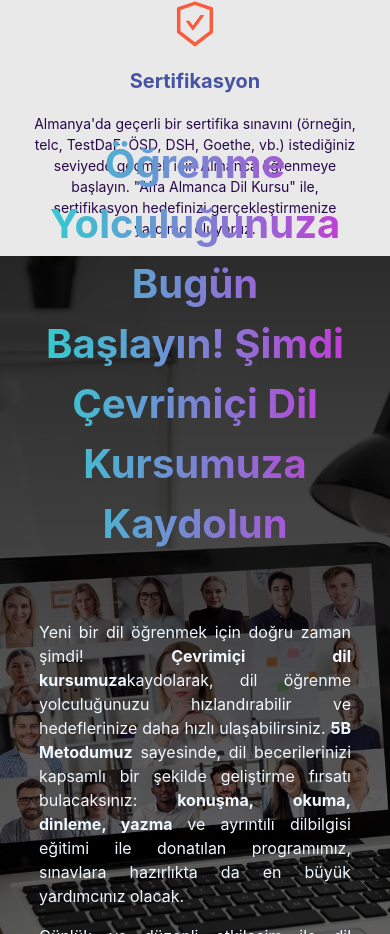
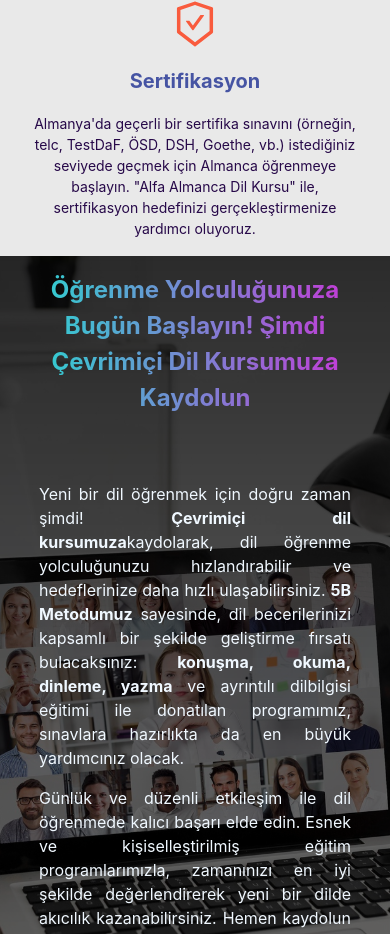
Before and after one commit to sercanbaris/alfa-almanca, a React (Vite) app: page / in a window 390 px wide. Shown: the part 2017-2951 px from the top of the page. Built offline with nearby package versions, Linux system fonts and the light colour scheme.

Commit message:
Update CSS styles for feature and videoCall components

```diff
--- a/src/css/feature.css
+++ b/src/css/feature.css
@@ -2,6 +2,7 @@
     width: 100%;
     display: flex;
 }
+
 
 
 .item {
--- a/src/css/videoCall.css
+++ b/src/css/videoCall.css
@@ -10,6 +10,7 @@
     background-attachment: fixed;
     height: 100vh;
     background-blend-mode: overlay;
+
 }
 
 .v-title {
@@ -47,4 +48,8 @@
     transition: ease 1s;
 }
 
-@media (min-width: 768px) {}
+@media (max-width: 768px) {
+    .v-title{
+font-size: 24px;
+    }
+}
```
